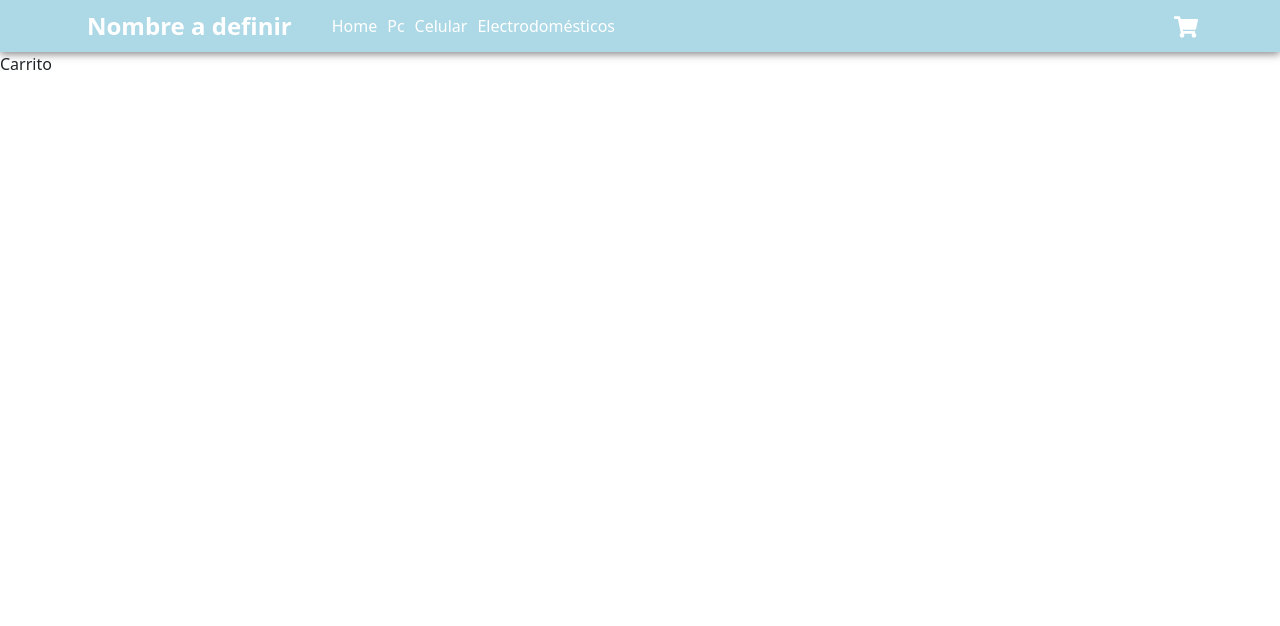
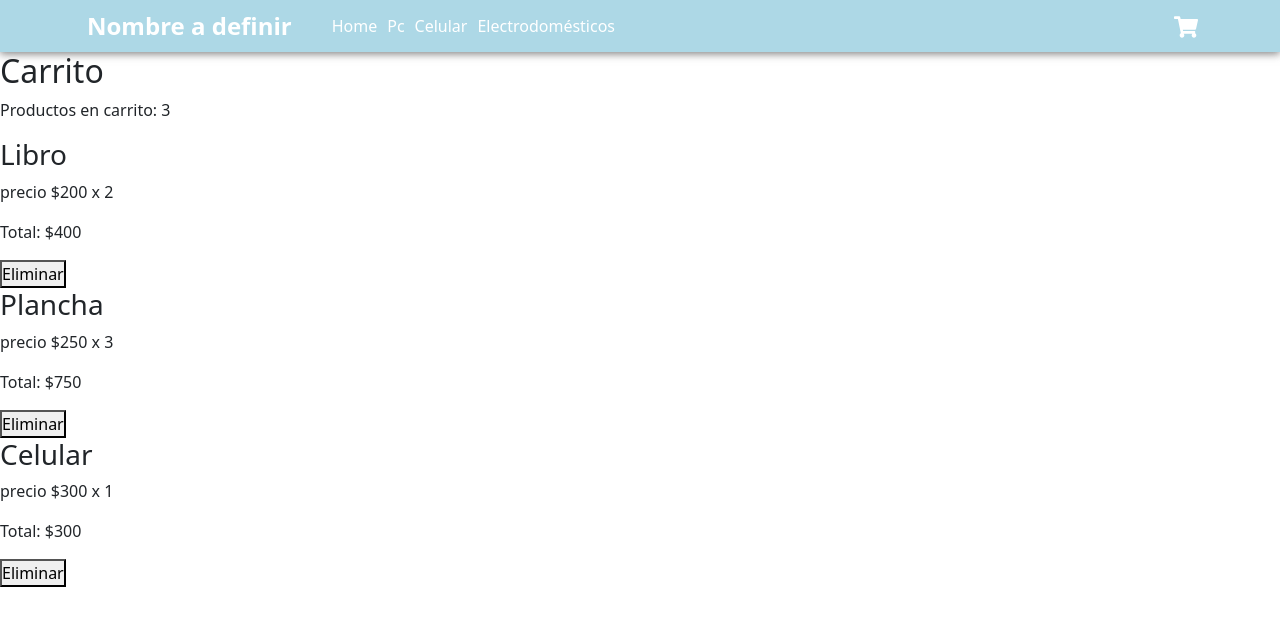
Before and after one commit to maximilianosarmiento/cursoReact_sarmiento, a React (Create React App) app in the folder app/: page /Carrito in a window 1280 px wide. Shown: the top 626 px of the page. Built offline with nearby package versions, Linux system fonts and the light colour scheme.

Commit message:
Context en proceso

```diff
--- a/app/src/components/Carrito.js
+++ b/app/src/components/Carrito.js
@@ -1,6 +1,28 @@
-function Carrito(){
-    return(
-        <p>Carrito</p>
+import { useContext } from "react";
+import { cartContext } from "./CartContext";
+
+
+function Carrito() {
+
+    const { carrito, borrarDelCarrito } = useContext(cartContext);
+
+
+
+    return (
+        <>
+            <h2>Carrito</h2>
+            <p>Productos en carrito: {carrito.length}</p>
+            {carrito.map(item =>(
+                <div key={item.id}>
+                    <h3>{item.nombre}</h3>
+                    <p> precio ${item.precio} x {item.cantidad}</p>
+                    <p>Total: ${item.precio * item.cantidad}</p>
+                    <button onClick={()=>{borrarDelCarrito(item.id)}}>Eliminar</button>
+                </div>
+            )
+            )
+            }
+        </>
     )
 }
 
--- /dev/null
+++ b/app/src/components/CartContext.js
@@ -0,0 +1,82 @@
+import { createContext } from "react";
+import { useState } from "react";
+
+export const cartContext = createContext();
+const { Provider } = cartContext;
+
+function MiProvider({ children }) {
+
+    const [carrito, setCarrito ] = useState([{
+        id:1,
+        nombre: "Libro",
+        precio: 200,
+        categoria: "Electrodomestico",
+        cantidad: 2
+    },
+    {
+        id:2,
+        nombre: "Plancha",
+        precio: 250,
+        categoria: "Electrodomestico",
+        cantidad: 3,
+    },{
+        id:3,
+        nombre: "Celular",
+        precio: 300,
+        categoria: "Pc",
+        cantidad: 1
+    }]);
+    const [total, setTotal] = useState(0)
+    console.log(carrito)
+
+    const borrarDelCarrito = (id) => {
+        console.log("Borrando desde provider",id);
+        console.log(id)
+    };
+
+    const agregarAlCarrito = (producto, cantidad) => {
+        if (!isInCart()){
+            const copia = carrito.slice(0);
+            copia.push({...producto, cantidad});
+            setCarrito(copia);
+        }
+    };
+
+    const limpiarCarrito = () => {
+        setCarrito([])
+    }
+
+    const isInCart = () => {
+        //busca en el carrito el id del producto
+        //si esta en el carrito devuelve true
+        //si no esta devuelve false
+
+        //carrito.find(item => item.id === producto.id)
+    }
+
+    const valorDelContexto = {
+
+        total: total,
+        carrito: carrito,
+        //agregarAlCarrito : agregarAlCarrito,
+        borrarDelCarrito : borrarDelCarrito,
+        limpiarCarrito : limpiarCarrito
+    }
+
+    return (
+        <Provider value={valorDelContexto}>
+            {children}
+        </Provider>
+    )
+}
+
+export default MiProvider;
+
+
+
+
+
+
+
+
+        /*carrito:         total: 0*/
--- a/app/src/components/ItemCount.js
+++ b/app/src/components/ItemCount.js
@@ -1,8 +1,13 @@
 import Button from "react-bootstrap/Button";
 import { Link } from "react-router-dom";
-import { useState } from "react";
+import { useState, useContext} from "react";
+import { cartContext } from "./CartContext";
 
 function ItemCount(props) {
+    console.log(props)
+
+
+    const {agregarAlCarrito} = useContext(cartContext);
 
     const [contador, setContador] = useState(props.initial);
 
@@ -20,16 +25,17 @@ function ItemCount(props) {
 
     const [agregado, setAgregado] = useState(false)
 
-    function agregarAlCarrito() {
+    function confirmarCompra() {
         props.onAdd(contador);
         setAgregado(true)
+        console.log("Agregado")
     }
 
     return (
         <>
             <p>Items: {contador}</p>
             <Button onClick={restar} disabled={contador === 0}>-</Button>
-            {agregado ? <Button> <Link to="/Carrito">Ir al Carrito</Link> </Button>:<Button onClick={agregarAlCarrito} disabled={contador === 0}>Agregar al Carrito</Button>}
+            {agregado ? <Button> <Link onClick={()=>{agregarAlCarrito()}} to="/Carrito">Ir al Carrito</Link> </Button>:<Button onClick={confirmarCompra} disabled={contador === 0}>Confirmar Compra</Button>}
             <Button onClick={aumentar} disabled={contador === props.stock}>+</Button>
         </>
     )
--- a/app/src/components/scss/styles.scss
+++ b/app/src/components/scss/styles.scss
@@ -46,9 +46,12 @@ a{
     }
 }
 .cardsContainer{
-    padding: 10px;
-    display: flex;
+    display: grid;
+        grid-template-columns: repeat(auto-fit, minmax(250px, 1fr));
+        grid-gap: 1rem;
+        margin-top: 1rem;
     justify-content: space-around;
+
 }
 .itemDetailContainer{
     display: flex;
```
Also changed, not shown: app/src/components/App.js (+9 -7 lines).
